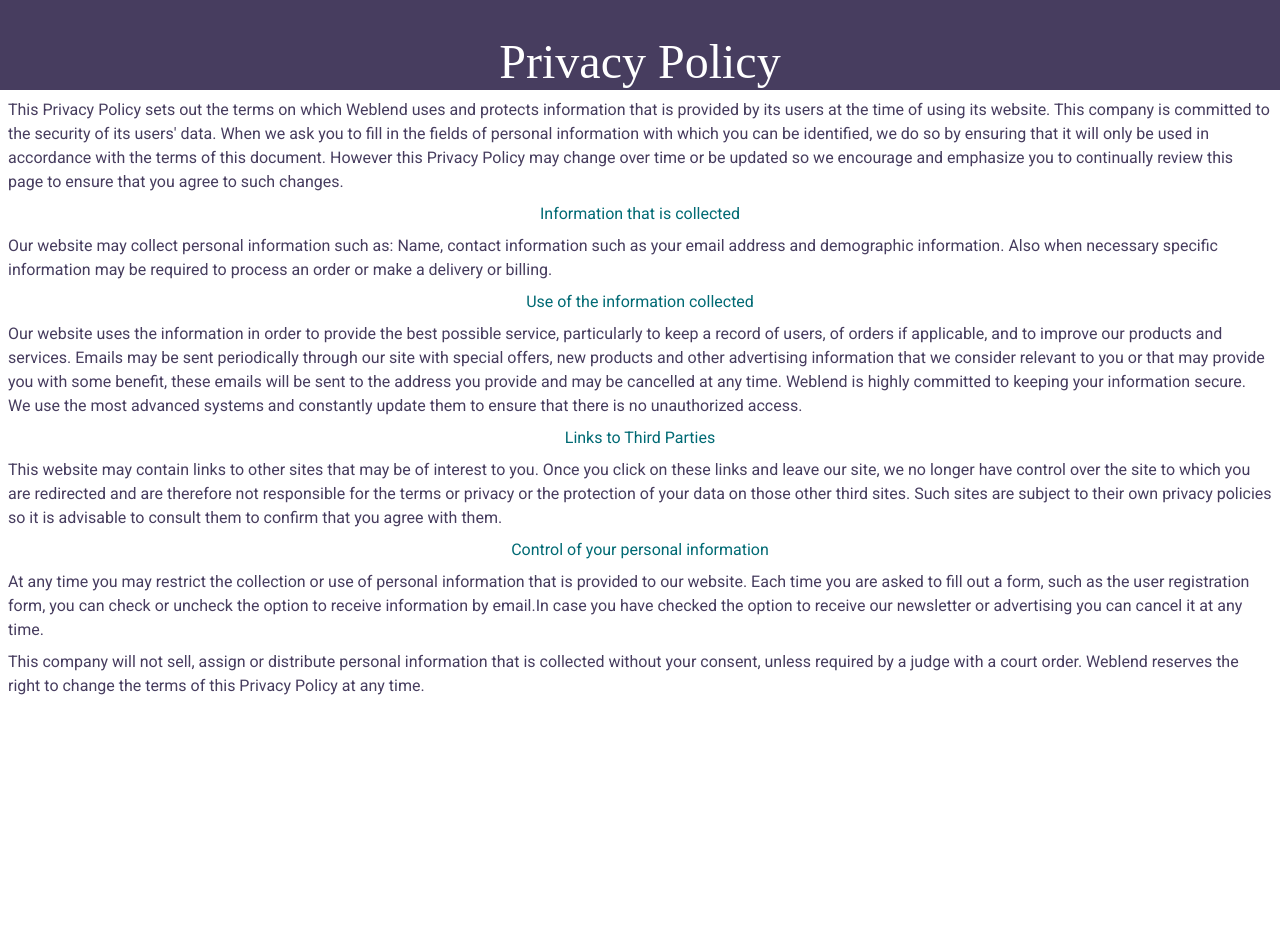
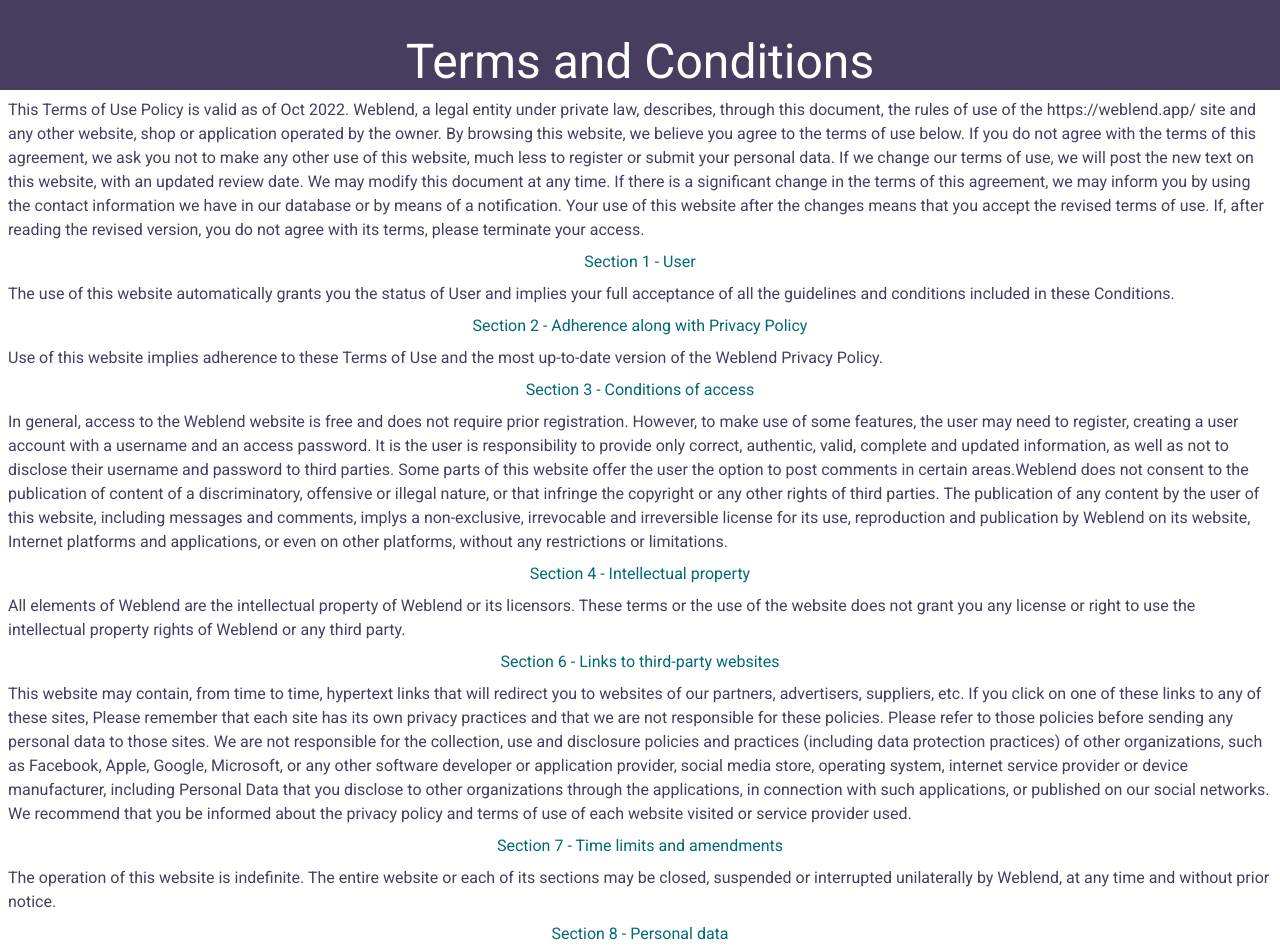
Before and after one commit to yellyoshua/blender, a React (Vite) app in the folder client/: page /terms-page in a window 1280 px wide. Shown: the top 952 px of the page. Before the commit the page ends 800 px from the top, so only its background shows below. Built offline with nearby package versions, Linux system fonts and the light colour scheme.

Commit message:
add terms page

```diff
--- a/client/src/modules/terms/index.jsx
+++ b/client/src/modules/terms/index.jsx
@@ -4,73 +4,118 @@
   return (
     <div className="">
       <div className="tittle">
-        <h1>
-          Privacy Policy
+        <h1 className="font-roboto">
+          Terms and Conditions
         </h1>
       </div>
       <div className="max-w-screen-xl m-auto">
         <div className="parrafo">
           <p>
-            This Privacy Policy sets out the terms on which Weblend uses and protects
-            information that is provided by its users
-            at the time of using its website.
-            This company is committed to the security of its users&apos; data.
-            When we ask you to fill in the fields of personal
-            information with which you can be identified,
-            we do so by ensuring that it will only be used
-            in accordance with the terms of this document.
-            However this Privacy Policy may change over time or
-            be updated so we encourage and emphasize you to
-            continually review this page to ensure that you agree to such changes.</p>
+            This Terms of Use Policy is valid as of Oct 2022.
+            Weblend, a legal entity under private law, describes, through this document, the rules of use of the https://weblend.app/ site and any other website, shop or application operated by the owner.
+
+            By browsing this website, we believe you agree to the terms of use below.
+
+            If you do not agree with the terms of this agreement,
+            we ask you not to make any other use of this website,
+            much less to register or submit your personal data.
+
+            If we change our terms of use, we will post the new text on this website,
+            with an updated review date. We may modify this document at any time.
+
+            If there is a significant change in the terms of this agreement,
+            we may inform you by using the contact information we have in our database
+            or by means of a notification.
+
+            Your use of this website after the changes means
+            that you accept the revised terms of use.
+            If, after reading the revised version,
+            you do not agree with its terms, please terminate your access.</p>
         </div>
         <h2 className="subtitulo">
-          Information that is collected
+          Section 1 - User
         </h2>
         <p className="parrafo">
-          Our website may collect personal information such as: Name,
-          contact information such as your email address
-          and demographic information. Also when necessary specific information may
-          be required to process an order or make a delivery or billing.</p>
+          The use of this website automatically grants you the status
+          of User and implies your full acceptance of all the guidelines and
+          conditions included in these Conditions.</p>
         <h2 className="subtitulo">
-          Use of the information collected
+          Section 2 - Adherence along with Privacy Policy
         </h2>
         <p className="parrafo">
-          Our website uses the information in order to provide the best possible service,
-          particularly to keep a record of users,
-          of orders if applicable, and to improve our products and services.
-          Emails may be sent periodically through our site with special offers,
-          new products and other advertising information that we consider
-          relevant to you or that may provide you with some benefit,
-          these emails will be sent to the address you provide and may be cancelled at any time.
-          Weblend is highly committed to keeping your information secure.
-          We use the most advanced systems and
-          constantly update them to ensure that there is no unauthorized access.</p>
+          Use of this website implies adherence to these Terms of Use
+          and the most up-to-date version of the Weblend Privacy Policy.</p>
         <h2 className="subtitulo">
-          Links to Third Parties
+          Section 3 - Conditions of access
         </h2>
         <p className="parrafo">
-          This website may contain links to other sites that may be of
-          interest to you. Once you click on these links and leave our site,
-          we no longer have control over the site to which you are redirected
-          and are therefore not responsible
-          for the terms or privacy or the protection of your data on those other third sites.
-          Such sites are subject to their own privacy policies so it is advisable
-          to consult them to confirm that you agree with them.</p>
+          In general, access to the Weblend website is free and does not require prior registration.
+          However, to make use of some features, the user may need to register,
+          creating a user account with a username and an access password.
+          It is the user is responsibility to provide only correct, authentic,
+          valid, complete and updated information, as well as not to disclose their
+          username and password to third parties.
+          Some parts of this website offer the user the option to post
+          comments in certain areas.Weblend does
+          not consent to the publication of content of a discriminatory, offensive or illegal
+          nature, or that infringe the copyright or any other rights of third parties.
+          The publication of any content by the user of this website, including messages
+          and comments, implys a non-exclusive, irrevocable and irreversible license for its use,
+          reproduction and publication by Weblend on its website, Internet platforms and
+          applications,
+          or even on other platforms, without any restrictions or limitations.</p>
         <h2 className="subtitulo">
-          Control of your personal information
+          Section 4 - Intellectual property
         </h2>
         <p className="parrafo">
-          At any time you may restrict the collection or use of personal
-          information that is provided to our website. Each time you are asked to fill out a form,
-          such as the user registration form, you can check or
-          uncheck the option to receive information
-          by email.In case you have checked the option to receive our
-          newsletter or advertising you can cancel it at any time.</p>
+          All elements of Weblend are the intellectual property of Weblend or its licensors.
+          These terms or the use of the website does not grant you any
+          license or right to use the intellectual property rights of
+          Weblend or any third party.</p>
+        <h2 className="subtitulo">
+          Section 6 - Links to third-party websites
+        </h2>
         <p className="parrafo">
-          This company will not sell, assign or distribute personal information that is
-          collected without your consent,
-          unless required by a judge with a court order.
-          Weblend reserves the right to change the terms of this Privacy Policy at any time.</p>
+          This website may contain, from time to time, hypertext links that will redirect you
+          to websites of our partners, advertisers, suppliers, etc. If you click on one of
+          these links to any of these sites,
+          Please remember that each site has its own privacy practices and that we are not
+          responsible
+          for these policies. Please refer to those policies before sending any personal data
+          to those sites.
+          We are not responsible for the collection, use and disclosure policies and practices
+          (including data protection practices) of other organizations, such as Facebook,
+          Apple, Google, Microsoft,
+          or any other software developer or application provider, social media store,
+          operating system,
+          internet service provider or device manufacturer,
+          including Personal Data that you disclose to other organizations through the applications,
+          in connection with such applications,
+          or published on our social networks.
+          We recommend that you be informed about the privacy policy and terms of use of
+          each website visited or service provider used.</p>
+        <h2 className="subtitulo">
+          Section 7 - Time limits and amendments
+        </h2>
+        <p className="parrafo">
+          The operation of this website is indefinite.
+          The entire website or each of its sections may be closed,
+          suspended or interrupted unilaterally by Weblend, at any
+          time and without prior notice.</p>
+        <h2 className="subtitulo">
+          Section 8 - Personal data
+        </h2>
+        <p className="parrafo">
+          During the use of this website, certain personal data will be
+          collected and processed by Weblend and/or the Partners.
+          The rules regarding the processing of Weblend is personal data
+          are stipulated in the Privacy Policy.</p>
+        <h2 className="subtitulo">
+          Section 9 - Contact
+        </h2>
+        <p className="parrafo">
+          If you have any questions about the terms of use,
+          please contact us by email mapazquiga@gmail.com</p>
       </div>
     </div>
   );
--- a/client/src/modules/terms/privacy.jsx
+++ b/client/src/modules/terms/privacy.jsx
@@ -1,7 +1,77 @@
+import './styles.css';
+
 export default function Privacy () {
   return (
-    <div className="mt-2 p-2 bg-red-600">
-      <h1 className="text-primary">Privacy</h1>
+    <div className="">
+      <div className="tittle">
+        <h1 className="font-roboto">
+          Privacy Policy
+        </h1>
+      </div>
+      <div className="max-w-screen-xl m-auto">
+        <div className="parrafo">
+          <p>
+            This Privacy Policy sets out the terms on which Weblend uses and protects
+            information that is provided by its users
+            at the time of using its website.
+            This company is committed to the security of its users&apos; data.
+            When we ask you to fill in the fields of personal
+            information with which you can be identified,
+            we do so by ensuring that it will only be used
+            in accordance with the terms of this document.
+            However this Privacy Policy may change over time or
+            be updated so we encourage and emphasize you to
+            continually review this page to ensure that you agree to such changes.</p>
+        </div>
+        <h2 className="subtitulo">
+          Information that is collected
+        </h2>
+        <p className="parrafo">
+          Our website may collect personal information such as: Name,
+          contact information such as your email address
+          and demographic information. Also when necessary specific information may
+          be required to process an order or make a delivery or billing.</p>
+        <h2 className="subtitulo">
+          Use of the information collected
+        </h2>
+        <p className="parrafo">
+          Our website uses the information in order to provide the best possible service,
+          particularly to keep a record of users,
+          of orders if applicable, and to improve our products and services.
+          Emails may be sent periodically through our site with special offers,
+          new products and other advertising information that we consider
+          relevant to you or that may provide you with some benefit,
+          these emails will be sent to the address you provide and may be cancelled at any time.
+          Weblend is highly committed to keeping your information secure.
+          We use the most advanced systems and
+          constantly update them to ensure that there is no unauthorized access.</p>
+        <h2 className="subtitulo">
+          Links to Third Parties
+        </h2>
+        <p className="parrafo">
+          This website may contain links to other sites that may be of
+          interest to you. Once you click on these links and leave our site,
+          we no longer have control over the site to which you are redirected
+          and are therefore not responsible
+          for the terms or privacy or the protection of your data on those other third sites.
+          Such sites are subject to their own privacy policies so it is advisable
+          to consult them to confirm that you agree with them.</p>
+        <h2 className="subtitulo">
+          Control of your personal information
+        </h2>
+        <p className="parrafo">
+          At any time you may restrict the collection or use of personal
+          information that is provided to our website. Each time you are asked to fill out a form,
+          such as the user registration form, you can check or
+          uncheck the option to receive information
+          by email.In case you have checked the option to receive our
+          newsletter or advertising you can cancel it at any time.</p>
+        <p className="parrafo">
+          This company will not sell, assign or distribute personal information that is
+          collected without your consent,
+          unless required by a judge with a court order.
+          Weblend reserves the right to change the terms of this Privacy Policy at any time.</p>
+      </div>
     </div>
   );
 }
```
Also changed, not shown: client/src/modules/terms/styles.css (+0 -99 lines), client/.eslintrc.json.
